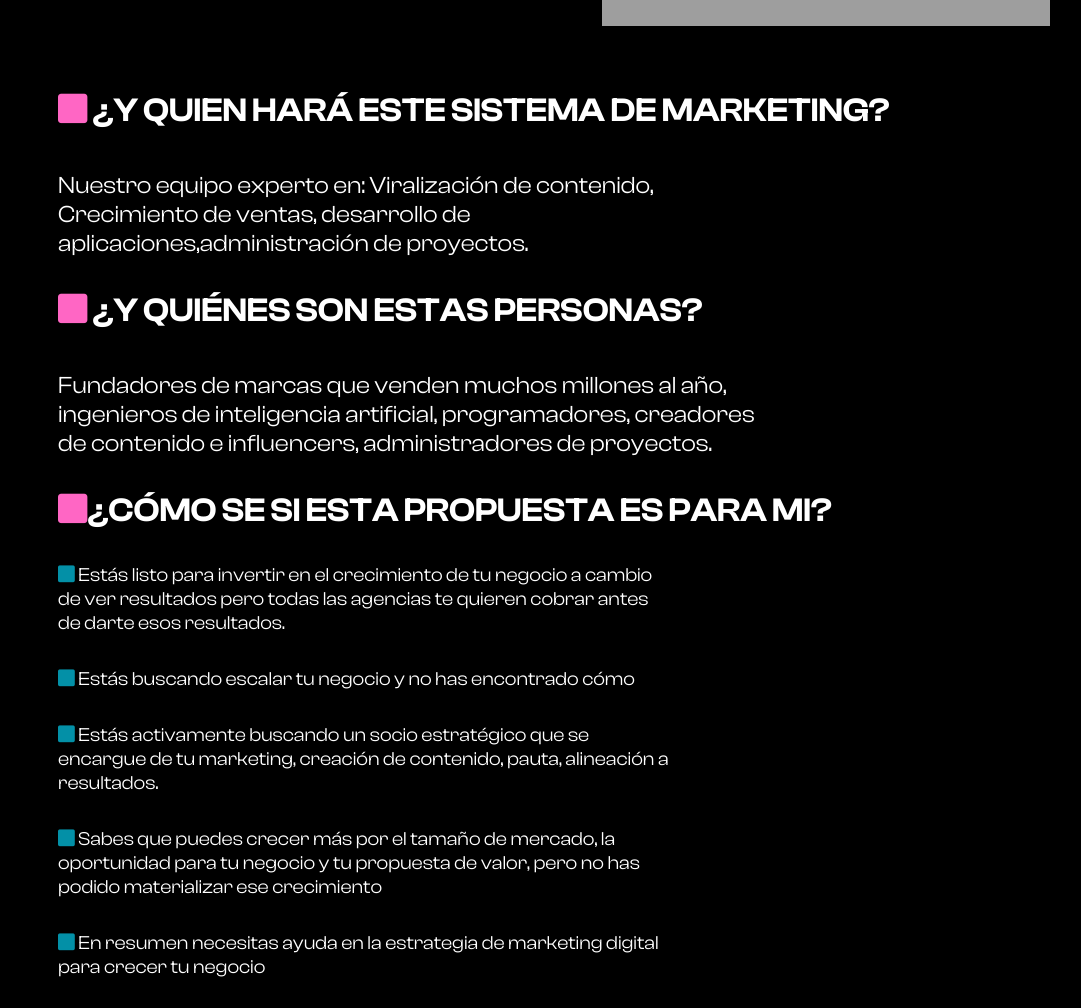
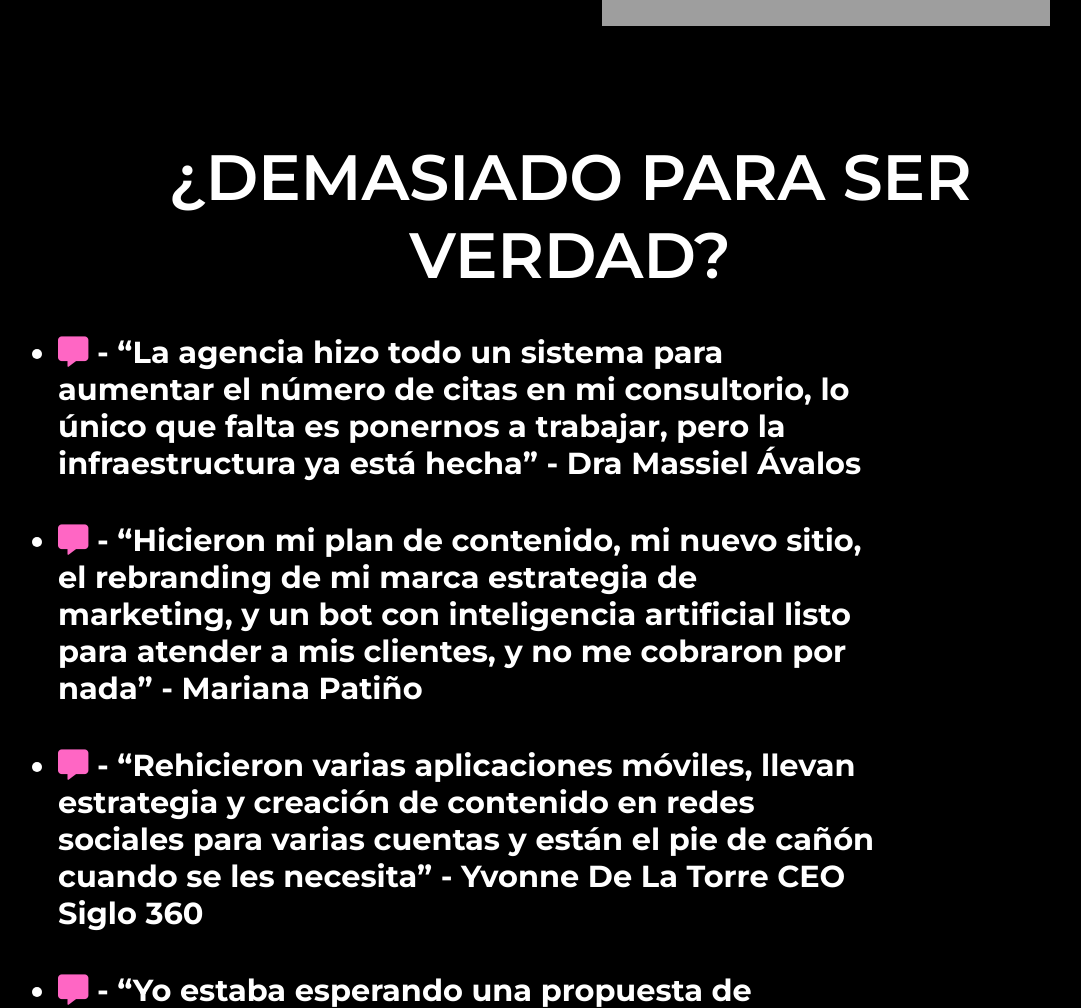
Before and after one commit to IvanMarte2403/GSAP-ScrollTrigger-Animation--website---for--AroundTheLav, a plain HTML site: page index.html in a window 1280 px wide. Shown: the part 6420-7428 px from the top of the page, without its empty margins (70-1151 px from the left). Drawn offline with nearby package versions, Linux system fonts and the light colour scheme; grey boxes are pictures that could not be loaded; a web font is replaced by a local one.

Commit message:
Version 3.0 Proceso

```diff
--- a/index.html
+++ b/index.html
@@ -273,7 +273,21 @@
 
             <section class="proceso-lista">
                 <div>
-                    <ul class="proceso-lista-1">
+
+                    <h1>
+                        ¿Demasiado para ser verdad?
+                    </h1>
+                    <ul class="proceso-lista-1-testimoniales">
+                        <li><i class="fas fa-comment-alt"> </i> - “La agencia hizo todo un sistema para aumentar el número de citas en mi consultorio, lo único que falta es ponernos a trabajar, pero la infraestructura ya está hecha” - Dra Massiel Ávalos
+                        </li>
+                        <li><i class="fas fa-comment-alt"> </i> - “Hicieron mi plan de contenido, mi nuevo sitio, el rebranding de mi marca estrategia de marketing, y un bot con inteligencia artificial listo para atender a mis clientes, y no me cobraron por nada” - Mariana Patiño
+                        </li>
+                        <li><i class="fas fa-comment-alt"> </i> - “Rehicieron varias aplicaciones móviles, llevan estrategia y creación de contenido en redes sociales para varias cuentas y están el pie de cañón cuando se les necesita” - Yvonne De La Torre CEO Siglo 360
+                        </li>
+                        <li><i class="fas fa-comment-alt"> </i> - “Yo estaba esperando una propuesta de marketing para crecer a mis clientes B2B, pero realmente lo que vi fue un negocio ya hecho desde el principio” Ericka Mendoza - Metales Polo.
+                        </li>
+                    </ul>
+                    <!-- <ul class="proceso-lista-1">
 
                         <li><i class="fas fa-square">  </i> ¿Y QUIEN HARÁ ESTE SISTEMA DE MARKETING?
                         <p>
@@ -316,7 +330,7 @@
                         </li>
 
 
-                    </ul>
+                    </ul> -->
                 </div>
 
             </section>
--- a/style/style.css
+++ b/style/style.css
@@ -539,12 +539,43 @@ section{
 
 
 
+/* ============Procesos De Lista de Testimoniales================ */
+
+.proceso-lista-1-testimoniales li{
+    color: #fff;
+    width: 100%;
+    font-size: 1.9rem;
+    font-weight: 700;
+    margin-bottom: 5vh;
+}
+
+.proceso-lista-1-testimoniales i{
+    color: var(--first-color);
+}
+
+.proceso-lista-1-testimoniales{
+    width: 80%;
+}
+
+
 /* ========Seccion Proceso Lista========= */
 
 
 .proceso-lista{
     width: 100%;
     height: auto;
+    display: flex;
+    flex-direction: column;
+    align-items: center;
+    justify-content: center;
+}
+
+.proceso-lista h1{
+    text-align: center;
+    font-size: 4rem;
+    font-weight: 600;
+    margin-top: 10vh;
+    margin-bottom: 5vh;
 }
 
 .proceso-lista-1 li{
@@ -555,6 +586,7 @@ section{
     font-weight: 600;
     margin-top: 4vh;
 }
+
 
 .proceso-lista-1 p{
     font-family: var(--font-familiy-primary);
```
